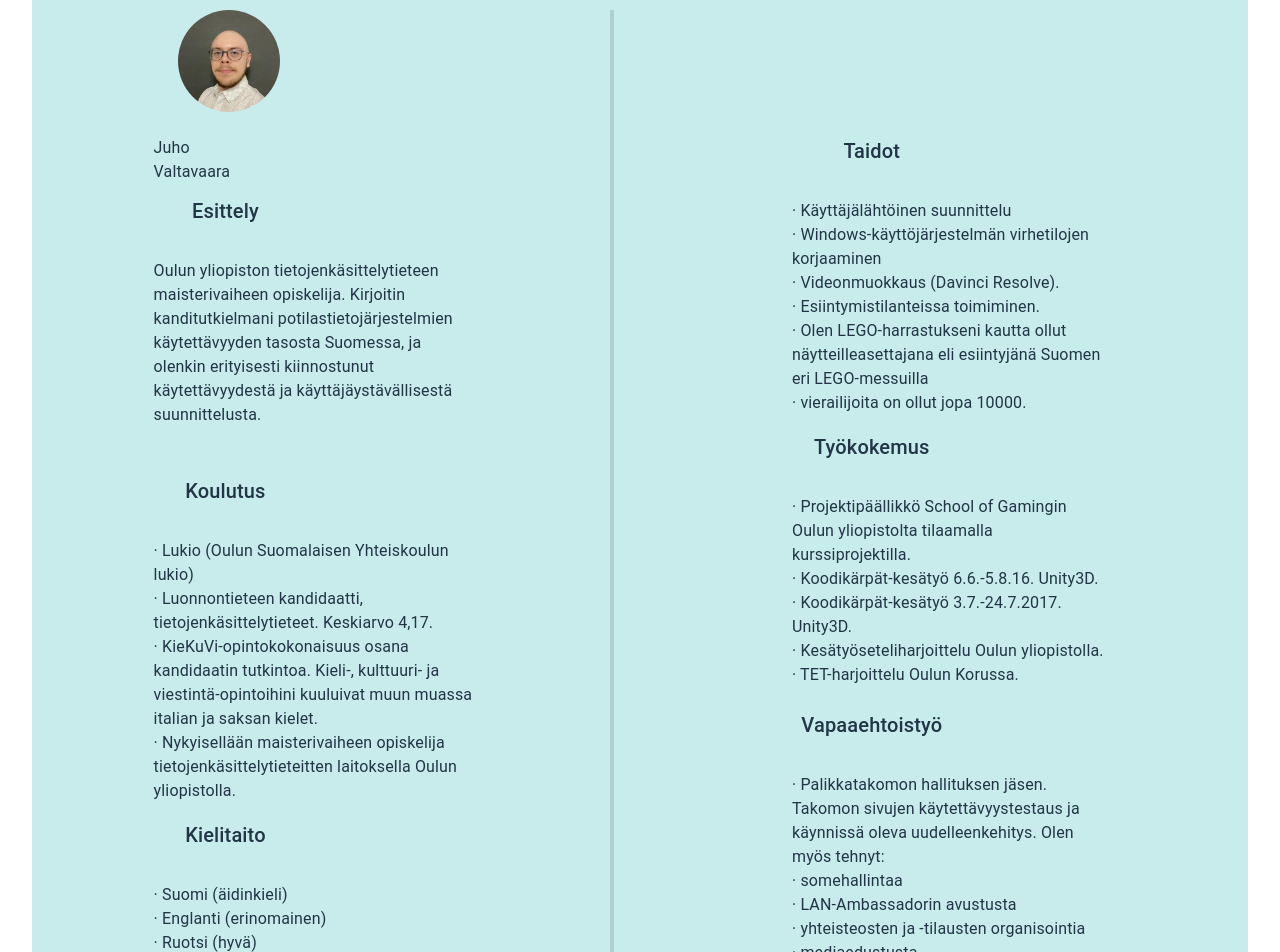
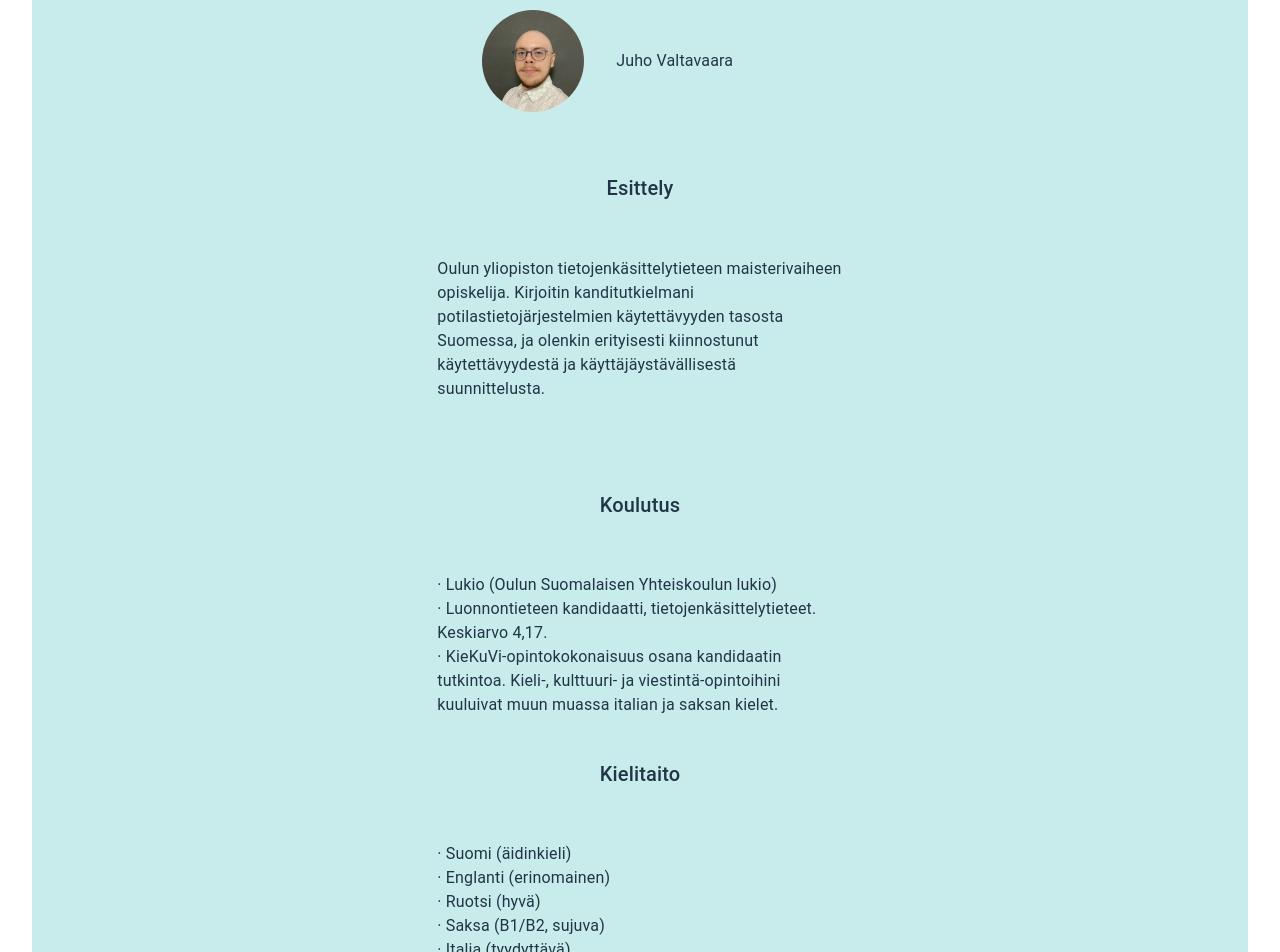
Before and after one commit to juvalta/cv, a React (Vite) app: page / in a window 1280 px wide. Shown: the part 200-1152 px from the top of the page. Built offline with nearby package versions, Linux system fonts and the light colour scheme.

Commit message:
Mobile friendly?

```diff
--- a/src/App.jsx
+++ b/src/App.jsx
@@ -22,148 +22,10 @@ function App() {
       <div style={{ border: '0,1%', borderRadius: '1%', borderColor: "lightgray", backgroundColor: alpha('#25aeb0', 0.25) }}>
         <Typography variant="h3" style={{ paddingTop: '5%', paddingBottom: '5%' }}> Curriculum Vitae </Typography>
 
+
         {/* Tämä Grid pitää sisällään koko CV:n pääsisällön. #25aeb0 */}
-        <Grid container style={{ marginLeft: '10%' }}>
-
-          <Grid item size={5}>
-
-            <Grid item size={6}>
-              <div style={{ width: '70%', paddingBottom: '5%' }}>
-
-                <Grid container spacing={3} direction={'row'} alignItems={"center"} style={{ width: '100%' }}>
-                  <Grid size={1}>
-                    {/*Left intentionally blank.*/}
-                  </Grid>
-
-                  <Grid size={4} align="center" style={{ justifyContent: "center" }}>
-
-                    <Avatar src={pfp} sx={{ width: 102, height: 102 }}></Avatar>
-
-                  </Grid>
-                  <Grid align="left" size={7}>
-
-                    <Typography style={{ textAlign: 'left' }}> Juho Valtavaara </Typography>
-
-                  </Grid>
-
-                </Grid>
-              </div>
-            </Grid>
 
 
-
-            <div style={{ width: '70%' }}>
-              <Typography variant="h6" style={{ marginRight: '55%' }}> Esittely <br /> <br /> </Typography>
-              <Typography align="left"> Oulun yliopiston tietojenkäsittelytieteen maisterivaiheen opiskelija. Kirjoitin kanditutkielmani potilastietojärjestelmien käytettävyyden tasosta Suomessa, ja olenkin erityisesti kiinnostunut käytettävyydestä ja käyttäjäystävällisestä suunnittelusta. <br /> <br /> <br /> </Typography>
-            </div>
-            <div style={{ width: '70%' }}>
-              <Typography variant="h6" style={{ marginRight: '55%' }}> Koulutus <br /> <br /> </Typography>
-              <Typography variant="body1" align="left" style={{ lineHeight: '150%' }}>
-
-
-                · Lukio (Oulun Suomalaisen Yhteiskoulun lukio) <br />
-
-                · Luonnontieteen kandidaatti, tietojenkäsittelytieteet. Keskiarvo 4,17. <br />
-
-                · KieKuVi-opintokokonaisuus osana kandidaatin tutkintoa. Kieli-, kulttuuri- ja viestintä-opintoihini kuuluivat muun muassa italian ja saksan kielet. <br />
-
-                · Nykyisellään maisterivaiheen opiskelija tietojenkäsittelytieteitten laitoksella Oulun yliopistolla.  </Typography>
-              <Typography variant="h6" style={{ marginRight: '55%', marginTop: '5%' }}> Kielitaito <br /> <br /> </Typography>
-              <Typography variant="body1" align="left" style={{ lineHeight: '150%' }}>
-
-
-                · Suomi (äidinkieli) <br />
-
-                · Englanti (erinomainen) <br />
-
-                · Ruotsi (hyvä) <br />
-
-                · Saksa (B1/B2, sujuva) <br />
-
-                · Italia (tyydyttävä) <br />
-
-                · Venäjä (alkeet) <br />
-              </Typography>
-              <Typography variant="h6" style={{ marginRight: '55%', marginTop: '5%' }}> Ohjelmointikokemus <br /> <br /> </Typography>
-              <Typography variant="body1" align="left" style={{ lineHeight: '150%' }}>
-
-                · Github: https://github.com/juvalta <br />
-
-                · Nettisivukehitys Reactilla (mm. MongoDB:n käyttöönotto, Figma, MaterialUI, Auth0-integrointi) <br />
-
-                · Java <br />
-
-                · C++ <br />
-
-                · Unity (C#). <br />
-                · Useiden VR-pelien teko, olen päässyt myös Steamiin yhden VR-pelin tekijäksi (Moonatees). <br />
-
-                · Python <br />
-              </Typography>
-            </div>
-          </Grid>
-
-          {/* Oikea puoli CV:stä on tämän Gridin alla */}
-          <Grid item size={2}>
-
-            <Divider orientation='vertical' style={{ marginRight: '100%', borderRightWidth: 4 }} />
-
-          </Grid>
-
-          <Grid item size={5}>
-            <Grid size={6}>
-              {/*Left intentionally blank */}
-              <div style={{ marginBottom: 125 }}>
-
-              </div>
-            </Grid>
-            <div style={{ width: '70%', paddingBottom: '5%' }}>
-
-              <Typography variant="h6" style={{ marginRight: "50%" }}> Taidot <br /> <br /> </Typography>
-              <Typography variant="body1" style={{ textAlign: "left", lineHeight: '150%' }}>
-
-                · Käyttäjälähtöinen suunnittelu <br />
-
-                · Windows-käyttöjärjestelmän virhetilojen korjaaminen <br />
-
-                · Videonmuokkaus (Davinci Resolve). <br />
-
-                · Esiintymistilanteissa toimiminen. <br />
-                · Olen LEGO-harrastukseni kautta ollut näytteilleasettajana eli esiintyjänä Suomen eri LEGO-messuilla <br />
-                · vierailijoita on ollut jopa 10000. <br />
-              </Typography>
-
-              <Typography variant="h6" style={{ marginRight: "50%", marginTop: '5%' }}> Työkokemus <br /> <br /> </Typography>
-              <Typography variant="body1" style={{ textAlign: "left", lineHeight: '150%' }}>
-
-                · Projektipäällikkö School of Gamingin Oulun yliopistolta tilaamalla kurssiprojektilla. <br />
-
-                · Koodikärpät-kesätyö 6.6.-5.8.16. Unity3D. <br />
-
-                · Koodikärpät-kesätyö 3.7.-24.7.2017. Unity3D. <br />
-
-                · Kesätyöseteliharjoittelu Oulun yliopistolla. <br />
-
-                · TET-harjoittelu Oulun Korussa. <br />
-
-              </Typography>
-            </div>
-            <div style={{ width: '70%' }}>
-              <Typography variant="h6" style={{ marginRight: "50%" }}> Vapaaehtoistyö <br /> <br /> </Typography>
-              <Typography variant="body1" style={{ textAlign: "left", lineHeight: '150%' }}>
-
-                · Palikkatakomon hallituksen jäsen. Takomon sivujen käytettävyystestaus ja käynnissä oleva uudelleenkehitys. Olen myös tehnyt: <br />
-                · somehallintaa <br />
-                · LAN-Ambassadorin avustusta <br />
-                · yhteisteosten ja -tilausten organisointia <br />
-                · mediaedustusta <br />
-                · jäsenrekrytointia <br />
-                · kilpailujen organisointia <br />
-              </Typography>
-            </div>
-
-          </Grid>
-        </Grid>
 
         {/*Mobiilioptimoitu puoli alkaa tästä. Mobiililla näkyy yksi sarake kahden sijasta.*/}
 
@@ -171,9 +33,9 @@ function App() {
           <Grid item size="grow">
 
           </Grid>
-          <Grid item size={{xs: 10, sm:4}}>
+          <Grid item size={{ xs: 10, sm: 4 }}>
 
-          <div style={{paddingBottom: '5%' }}>
+            <div style={{ paddingBottom: '5%' }}>
 
               <Grid container spacing={3} direction={'row'} alignItems={"center"} style={{ width: '100%' }}>
                 <Grid size={1}>
@@ -208,8 +70,7 @@ function App() {
                 · Luonnontieteen kandidaatti, tietojenkäsittelytieteet. Keskiarvo 4,17. <br />
 
                 · KieKuVi-opintokokonaisuus osana kandidaatin tutkintoa. Kieli-, kulttuuri- ja viestintä-opintoihini kuuluivat muun muassa italian ja saksan kielet. <br />
-
-                · Nykyisellään maisterivaiheen opiskelija tietojenkäsittelytieteitten laitoksella Oulun yliopistolla.  </Typography>
+              </Typography>
               <Typography variant="h6" style={{ marginTop: "10%", marginBottom: "5%" }}> Kielitaito <br /> <br /> </Typography>
               <Typography variant="body1" align="left" style={{ lineHeight: '150%' }}>
 
@@ -238,13 +99,13 @@ function App() {
                 · C++ <br />
 
                 · Unity (C#). <br />
-                · Useiden VR-pelien teko, olen päässyt myös Steamiin yhden VR-pelin tekijäksi (Moonatees). <br />
+                · VR-pelit, kuten Moonatees. <br />
 
                 · Python <br />
               </Typography>
             </div>
 
-            <div style={{  }}>
+            <div style={{}}>
 
               <Typography variant="h6" style={{ marginTop: "10%", marginBottom: "5%" }}> Taidot <br /> <br /> </Typography>
               <Typography variant="body1" style={{ textAlign: "left", lineHeight: '150%', marginLeft: "0%" }}>
@@ -256,8 +117,8 @@ function App() {
                 · Videonmuokkaus (Davinci Resolve). <br />
 
                 · Esiintymistilanteissa toimiminen. <br />
-                · Olen LEGO-harrastukseni kautta ollut näytteilleasettajana eli esiintyjänä Suomen eri LEGO-messuilla <br />
-                · vierailijoita on ollut jopa 10000. <br />
+                · Esiintyjänä Suomen eri LEGO-messuilla <br />
+                · Vierailijoita on ollut jopa 10000. <br />
               </Typography>
 
               <Typography variant="h6" style={{ marginTop: '10%', marginBottom: "5%" }}> Työkokemus <br /> <br /> </Typography>
@@ -275,7 +136,7 @@ function App() {
 
               </Typography>
             </div>
-            <div style={{ }}>
+            <div style={{}}>
               <Typography variant="h6" style={{ marginTop: "10%", marginBottom: "5%" }}> Vapaaehtoistyö <br /> <br /> </Typography>
               <Typography variant="body1" style={{ textAlign: "left", lineHeight: '150%' }}>
 
```
Lines whose indentation alone changed are shown as unchanged.
